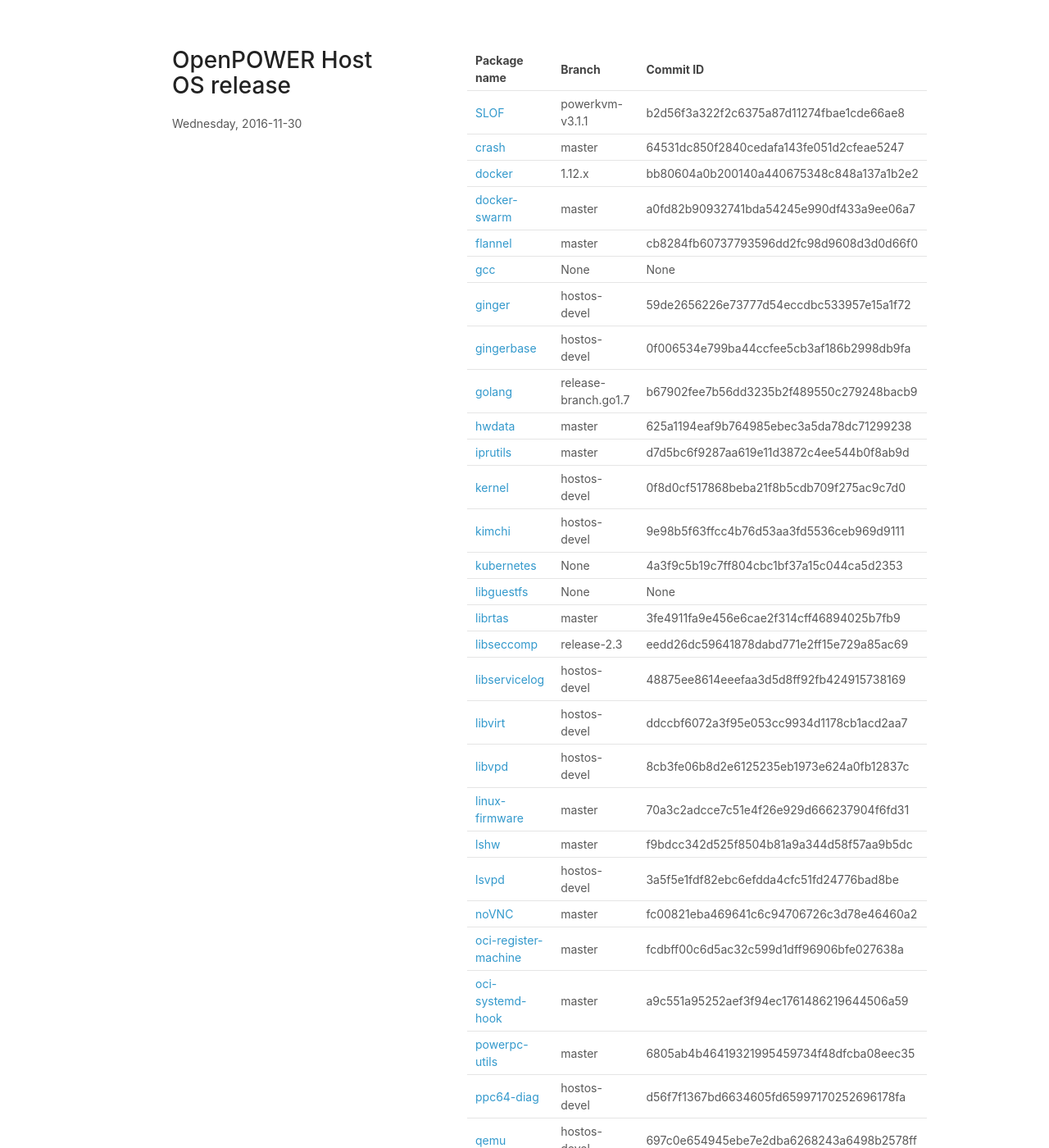
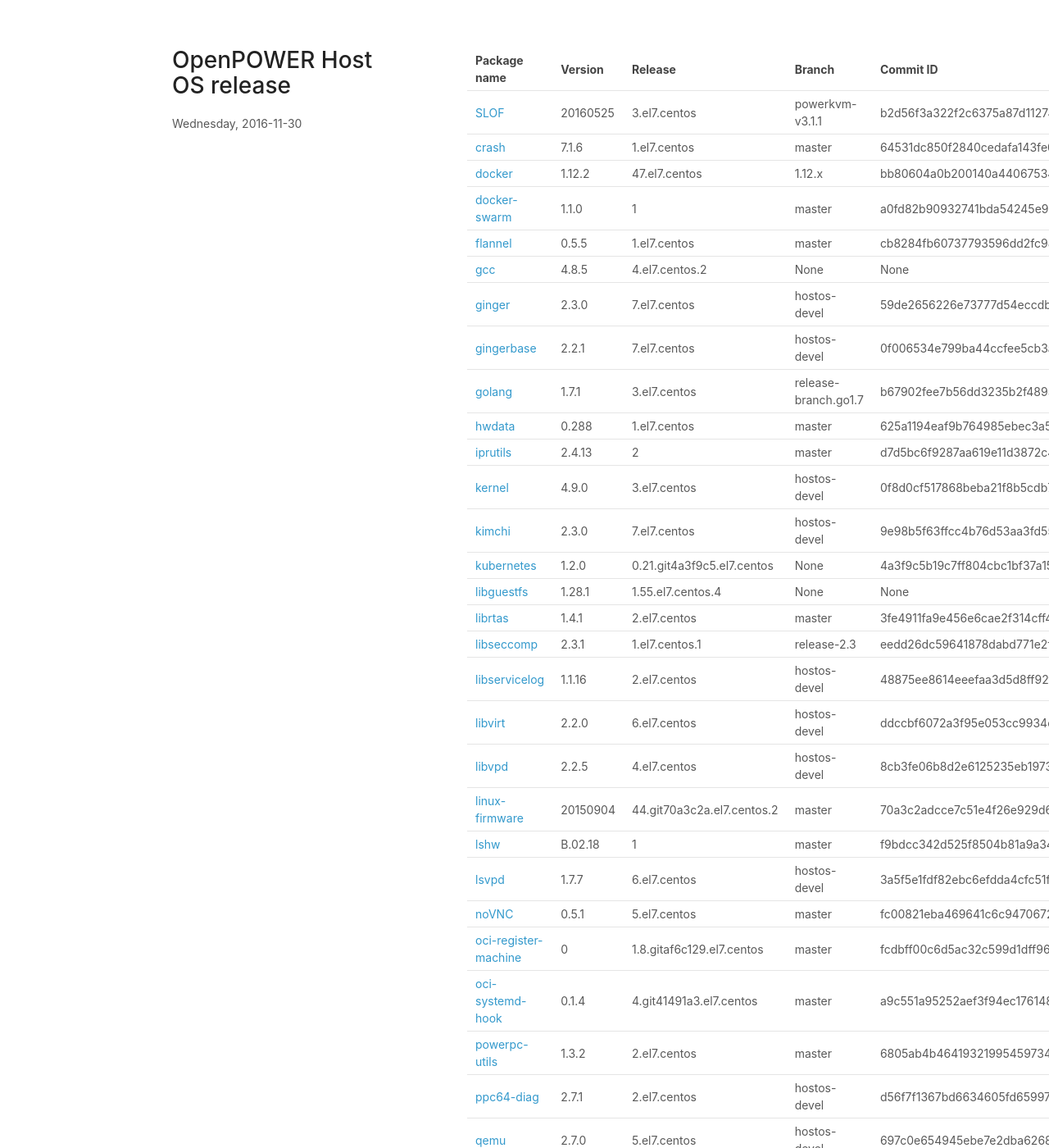
Before and after one commit to open-power-host-os/open-power-host-os.github.io, a Jekyll site: the page built from _posts/2016-11-30-release.markdown, in a window 1280 px wide and 1400 px high. Shown: the whole window at 82% size. Built offline with Jekyll 4.4.1, drawn with Linux system fonts in a browser that asks for light colours; some of the changed text lies outside the part shown.

Commit message:
Add version and release to release notes
Update earlier notes with this information to avoid breaking the web
pages.

```diff
--- a/_layouts/release.html
+++ b/_layouts/release.html
@@ -13,6 +13,8 @@ layout: default
             <thead>
                 <tr>
                     <th>Package name</th>
+                    <th>Version</th>
+                    <th>Release</th>
                     <th>Branch</th>
                     <th>Commit ID</th>
                 </tr>
@@ -21,6 +23,8 @@ layout: default
                 {% for package in page.packages %}
                 <tr>
                     <td> <a href="{{ package.clone_url}}">{{ package.name }}</a> </td>
+                    <td> {{ package.version }} </td>
+                    <td> {{ package.release }} </td>
                     <td> {{ package.branch }} </td>
                     <td> {{ package.commit_id }} </td>
                 </tr>
--- a/_posts/2016-11-30-release.markdown
+++ b/_posts/2016-11-30-release.markdown
@@ -5,166 +5,232 @@ packages:
  -
    name: SLOF
    clone_url: https://github.com/open-power-host-os/slof.git
+   version: 20160525
+   release: 3.el7.centos
    branch: powerkvm-v3.1.1
    commit_id: b2d56f3a322f2c6375a87d11274fbae1cde66ae8
  -
    name: crash
    clone_url: https://github.com/crash-utility/crash.git
+   version: 7.1.6
+   release: 1.el7.centos
    branch: master
    commit_id: 64531dc850f2840cedafa143fe051d2cfeae5247
  -
    name: docker
    clone_url: https://github.com/docker/docker.git
+   version: 1.12.2
+   release: 47.el7.centos
    branch: 1.12.x
    commit_id: bb80604a0b200140a440675348c848a137a1b2e2
  -
    name: docker-swarm
    clone_url: https://github.com/docker/swarm.git
+   version: 1.1.0
+   release: 1
    branch: master
    commit_id: a0fd82b90932741bda54245e990df433a9ee06a7
  -
    name: flannel
    clone_url: https://github.com/coreos/flannel.git
+   version: 0.5.5
+   release: 1.el7.centos
    branch: master
    commit_id: cb8284fb60737793596dd2fc98d9608d3d0d66f0
  -
    name: gcc
    clone_url: None
+   version: 4.8.5
+   release: 4.el7.centos.2
    branch: None
    commit_id: None
  -
    name: ginger
    clone_url: https://github.com/open-power-host-os/ginger.git
+   version: 2.3.0
+   release: 7.el7.centos
    branch: hostos-devel
    commit_id: 59de2656226e73777d54eccdbc533957e15a1f72
  -
    name: gingerbase
    clone_url: https://github.com/open-power-host-os/gingerbase.git
+   version: 2.2.1
+   release: 7.el7.centos
    branch: hostos-devel
    commit_id: 0f006534e799ba44ccfee5cb3af186b2998db9fa
  -
    name: golang
    clone_url: https://github.com/golang/go.git
+   version: 1.7.1
+   release: 3.el7.centos
    branch: release-branch.go1.7
    commit_id: b67902fee7b56dd3235b2f489550c279248bacb9
  -
    name: hwdata
    clone_url: https://git.fedorahosted.org/git/hwdata.git
+   version: 0.288
+   release: 1.el7.centos
    branch: master
    commit_id: 625a1194eaf9b764985ebec3a5da78dc71299238
  -
    name: iprutils
    clone_url: http://git.code.sf.net/p/iprdd/iprutils
+   version: 2.4.13
+   release: 2
    branch: master
    commit_id: d7d5bc6f9287aa619e11d3872c4ee544b0f8ab9d
  -
    name: kernel
    clone_url: https://github.com/open-power-host-os/linux.git
+   version: 4.9.0
+   release: 3.el7.centos
    branch: hostos-devel
    commit_id: 0f8d0cf517868beba21f8b5cdb709f275ac9c7d0
  -
    name: kimchi
    clone_url: https://github.com/open-power-host-os/kimchi.git
+   version: 2.3.0
+   release: 7.el7.centos
    branch: hostos-devel
    commit_id: 9e98b5f63ffcc4b76d53aa3fd5536ceb969d9111
  -
    name: kubernetes
    clone_url: https://github.com/kubernetes/kubernetes.git
+   version: 1.2.0
+   release: 0.21.git4a3f9c5.el7.centos
    branch: None
    commit_id: 4a3f9c5b19c7ff804cbc1bf37a15c044ca5d2353
  -
    name: libguestfs
    clone_url: https://github.com/libguestfs/libguestfs.git
+   version: 1.28.1
+   release: 1.55.el7.centos.4
    branch: None
    commit_id: None
  -
    name: librtas
    clone_url: https://github.com/nfont/librtas.git
+   version: 1.4.1
+   release: 2.el7.centos
    branch: master
    commit_id: 3fe4911fa9e456e6cae2f314cff46894025b7fb9
  -
    name: libseccomp
    clone_url: https://github.com/seccomp/libseccomp.git
+   version: 2.3.1
+   release: 1.el7.centos.1
    branch: release-2.3
    commit_id: eedd26dc59641878dabd771e2ff15e729a85ac69
  -
    name: libservicelog
    clone_url: https://github.com/open-power-host-os/libservicelog.git
+   version: 1.1.16
+   release: 2.el7.centos
    branch: hostos-devel
    commit_id: 48875ee8614eeefaa3d5d8ff92fb424915738169
  -
    name: libvirt
    clone_url: https://github.com/open-power-host-os/libvirt.git
+   version: 2.2.0
+   release: 6.el7.centos
    branch: hostos-devel
    commit_id: ddccbf6072a3f95e053cc9934d1178cb1acd2aa7
  -
    name: libvpd
    clone_url: https://github.com/open-power-host-os/libvpd.git
+   version: 2.2.5
+   release: 4.el7.centos
    branch: hostos-devel
    commit_id: 8cb3fe06b8d2e6125235eb1973e624a0fb12837c
  -
    name: linux-firmware
    clone_url: https://git.kernel.org/pub/scm/linux/kernel/git/firmware/linux-firmware.git
+   version: 20150904
+   release: 44.git70a3c2a.el7.centos.2
    branch: master
    commit_id: 70a3c2adcce7c51e4f26e929d666237904f6fd31
  -
    name: lshw
    clone_url: https://github.com/lyonel/lshw.git
+   version: B.02.18
+   release: 1
    branch: master
    commit_id: f9bdcc342d525f8504b81a9a344d58f57aa9b5dc
  -
    name: lsvpd
    clone_url: https://github.com/open-power-host-os/lsvpd.git
+   version: 1.7.7
+   release: 6.el7.centos
    branch: hostos-devel
    commit_id: 3a5f5e1fdf82ebc6efdda4cfc51fd24776bad8be
  -
    name: noVNC
    clone_url: https://github.com/kanaka/noVNC.git
+   version: 0.5.1
+   release: 5.el7.centos
    branch: master
    commit_id: fc00821eba469641c6c94706726c3d78e46460a2
  -
    name: oci-register-machine
    clone_url: https://github.com/projectatomic/oci-register-machine.git
+   version: 0
+   release: 1.8.gitaf6c129.el7.centos
    branch: master
    commit_id: fcdbff00c6d5ac32c599d1dff96906bfe027638a
  -
    name: oci-systemd-hook
    clone_url: https://github.com/projectatomic/oci-systemd-hook.git
+   version: 0.1.4
+   release: 4.git41491a3.el7.centos
    branch: master
    commit_id: a9c551a95252aef3f94ec1761486219644506a59
  -
    name: powerpc-utils
    clone_url: https://github.com/nfont/powerpc-utils.git
+   version: 1.3.2
+   release: 2.el7.centos
    branch: master
    commit_id: 6805ab4b46419321995459734f48dfcba08eec35
  -
    name: ppc64-diag
    clone_url: https://github.com/open-power-host-os/ppc64-diag.git
+   version: 2.7.1
+   release: 2.el7.centos
    branch: hostos-devel
    commit_id: d56f7f1367bd6634605fd65997170252696178fa
  -
    name: qemu
    clone_url: https://github.com/open-power-host-os/qemu.git
+   version: 2.7.0
+   release: 5.el7.centos
    branch: hostos-devel
    commit_id: 697c0e654945ebe7e2dba6268243a6498b2578ff
  -
    name: servicelog
    clone_url: https://github.com/open-power-host-os/servicelog.git
+   version: 1.1.14
+   release: 1.el7.centos
    branch: hostos-devel
    commit_id: 7d33cd33507d6f11fb86c4bc13d752cb122759f7
  -
    name: sos
    clone_url: https://github.com/open-power-host-os/sos.git
+   version: 3.3
+   release: 18.el7.centos
    branch: hostos-devel
    commit_id: 52dd1dbc52783e622ca0a96e3e9c182bb26887fe
  -
    name: systemtap
    clone_url: git://sourceware.org/git/systemtap.git
+   version: 3.0
+   release: 4.el7.centos
    branch: master
    commit_id: 616ec7a0b916df7785d911b824c3df6eb022b213
  -
    name: wok
    clone_url: https://github.com/open-power-host-os/wok.git
+   version: 2.3.0
+   release: 6.el7.centos
    branch: hostos-devel
    commit_id: e8d1bfe1fae19bbda8bdd17edc3981caa124911b
 
```
Also changed, not shown: _posts/2016-11-09-release.markdown (+40 -0 lines), _posts/2016-11-16-release.markdown (+42 -0 lines).
